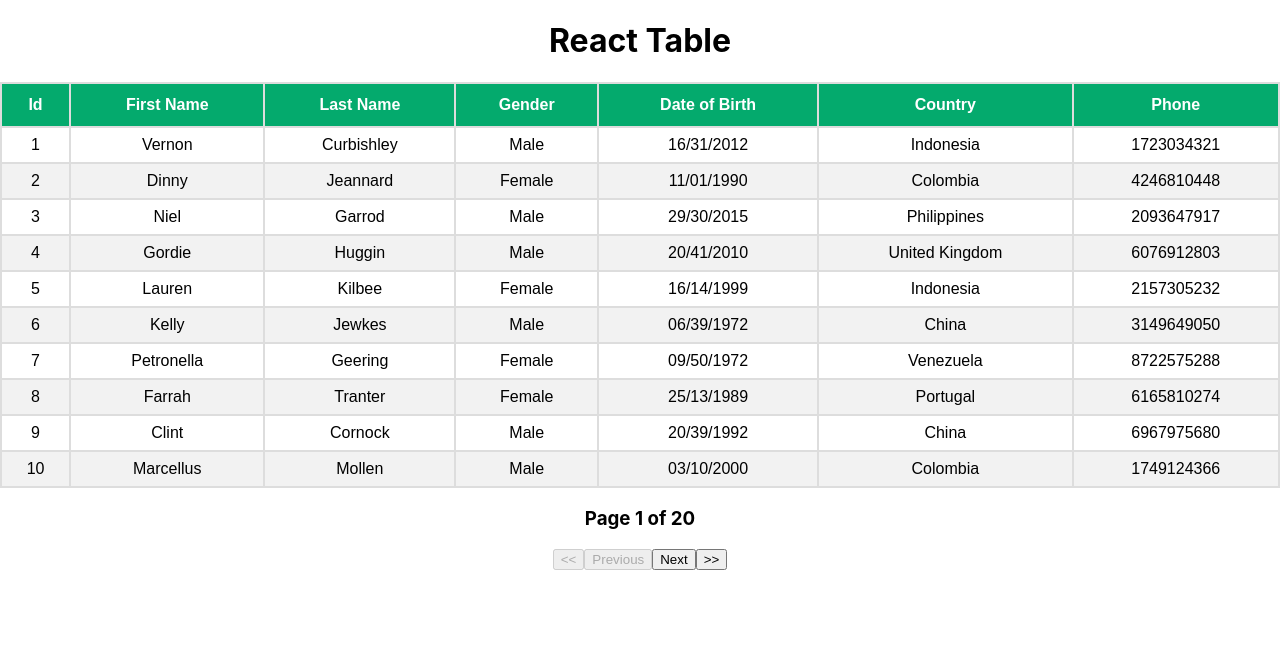
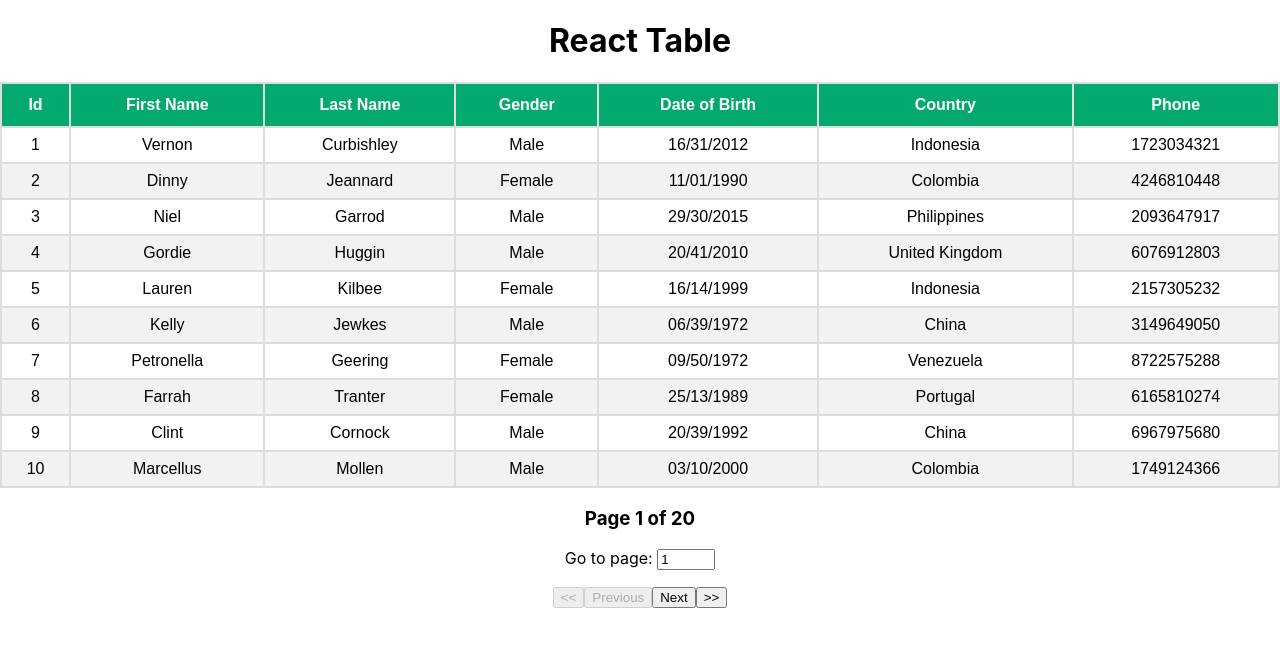
Before and after one commit to Sandiego17/react-table-demo, a React (Create React App) app: page / in a window 1280 px wide. Shown: the top 646 px of the page. Built offline with nearby package versions, Linux system fonts and the light colour scheme.

Commit message:
feat: demonstrating gotoPage

```diff
--- a/src/components/PaginationTable.js
+++ b/src/components/PaginationTable.js
@@ -68,6 +68,19 @@ export const PaginationTable = () => {
           <span>Page {pageIndex + 1} of {pageOptions.length}</span>
         </h3>
 
+        <p>
+          Go to page: {' '}
+          <input
+            type='number'
+            defaultValue={pageIndex + 1}
+            onChange={(e) => {
+              const pageNumber = e.target.value ? Number(e.target.value) - 1 : 0
+              gotoPage(pageNumber)
+            }}
+            style={{ width: '50px' }}
+          />
+        </p>
+
         <button onClick={() => gotoPage(0)} disabled={!canPreviousPage}>{'<<'}</button>
         <button onClick={() => previousPage()} disabled={!canPreviousPage}>Previous</button>
         <button onClick={() => nextPage()} disabled={!canNextPage}>Next</button>
```
